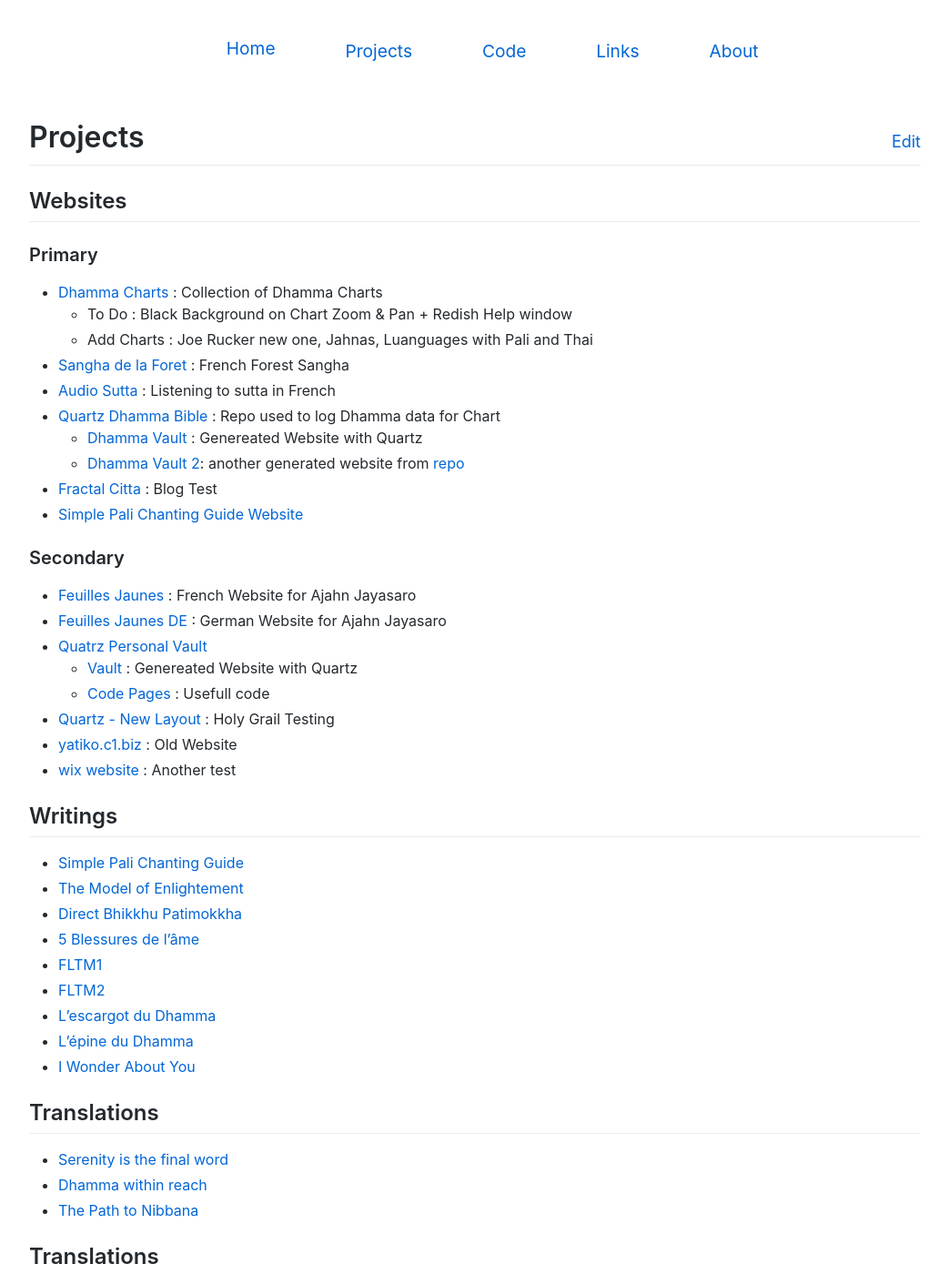
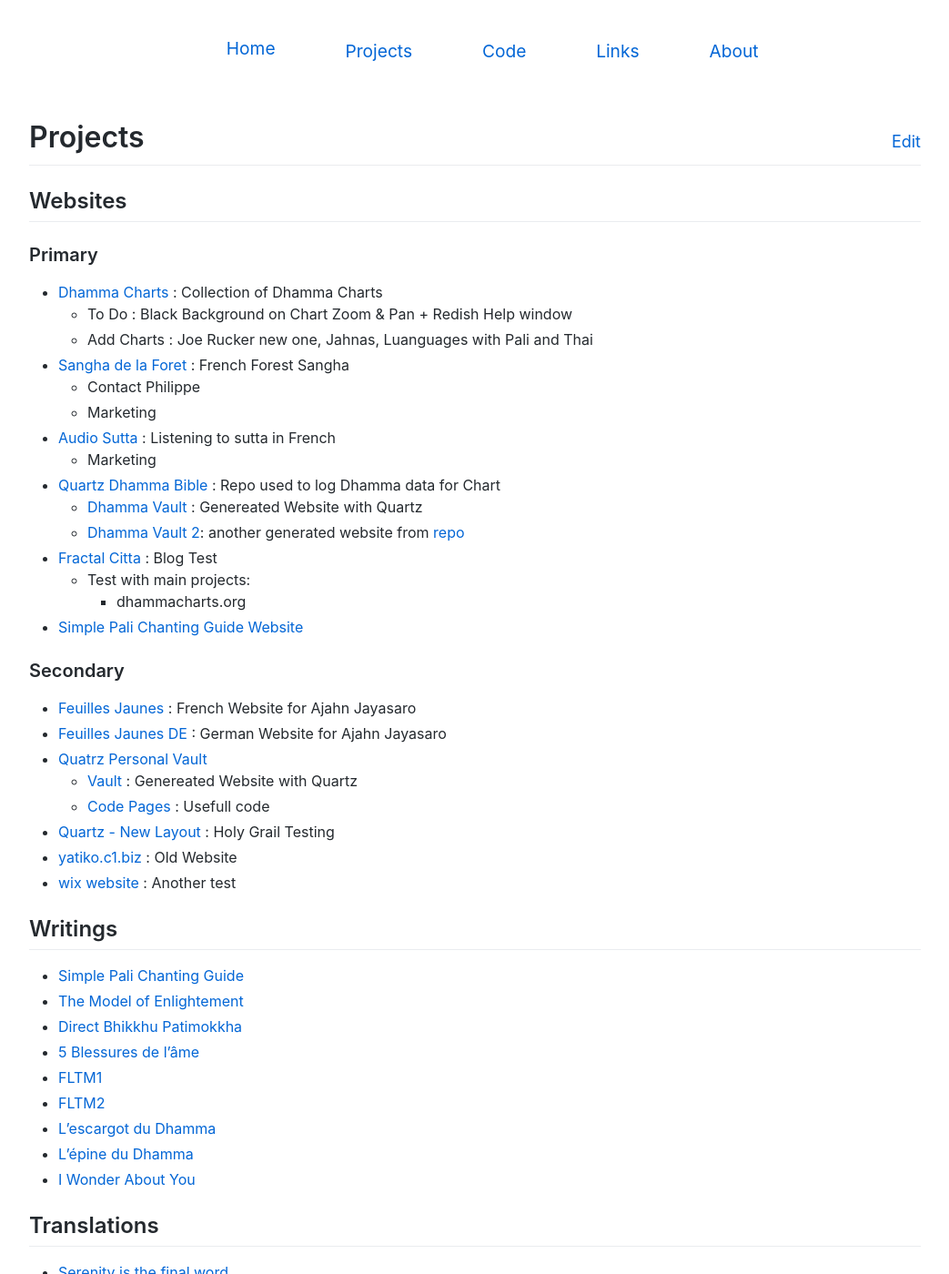
Before and after one commit to cittadhammo/old-personal-website, a Jekyll site: the page built from projects.md, in a window 1280 px wide and 1400 px high. Shown: the whole window at 91% size, without its empty margins (118-1161 px from the left). Built offline with Jekyll 4.4.1, drawn with Linux system fonts in a browser that asks for light colours; some of the changed text lies outside the part shown.

Commit message:
Update projects.md

```diff
--- a/projects.md
+++ b/projects.md
@@ -10,11 +10,16 @@ title: Projects
   - To Do : Black Background on Chart Zoom & Pan + Redish Help window
   - Add Charts : Joe Rucker new one, Jahnas, Luanguages with Pali and Thai
 - [Sangha de la Foret](http://www.sanghadelaforet.org) : French Forest Sangha
+  - Contact Philippe
+  - Marketing
 - [Audio Sutta](http://www.audiosutta.org) : Listening to sutta in French
+  - Marketing
 - [Quartz Dhamma Bible](https://github.com/DhammaCharts/dhammas/) : Repo used to log Dhamma data for Chart
   - [Dhamma Vault](https://www.dhammacharts.org/dhammas/) : Genereated Website with Quartz
   - [Dhamma Vault 2](https://www.dhammacharts.org/quartz/): another generated website from [repo](https://github.com/DhammaCharts/quartz/tree/holy-grail)
- - [Fractal Citta](https://fractalcitta.github.io/) : Blog Test
+- [Fractal Citta](https://fractalcitta.github.io/) : Blog Test
+  - Test with main projects:
+    - dhammacharts.org
 - [Simple Pali Chanting Guide Website](https://palichanting.github.io/)
 
 ### Secondary
@@ -46,9 +51,9 @@ title: Projects
 - [Dhamma within reach](https://drive.google.com/drive/folders/16ZMTsbYAR4NP-kbrGg8niopB6nhDVA9E?usp=sharing)
 - [The Path to Nibbana](https://drive.google.com/drive/folders/17NI5TpUQjPdVgKOnFPeCq54LGhj0-9iF?usp=sharing)
 
-## Translations
+## Proof-reading
 
-- Proof-reading Ajahn Sucitto's work
+- Ajahn Sucitto's work
   - Les Sankhara
   - Clarte et espace
   -
```
